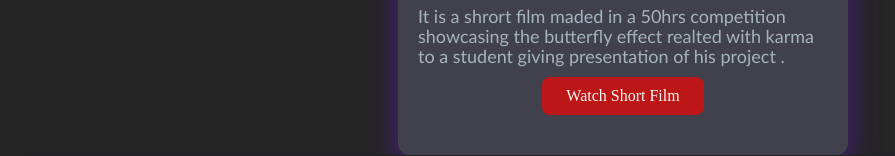
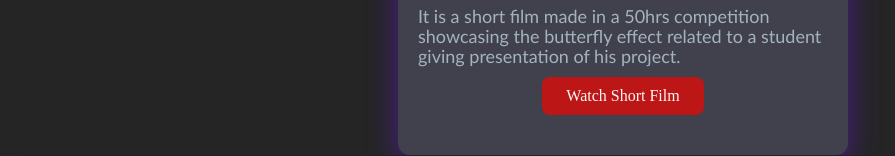
Before and after one commit to vipulkumarchaubey/Cinematic-Film-Card, a plain HTML site: page index.html in a window 1280 px wide. Shown: the part 915-1071 px from the top of the page, without its empty margins (17-912 px from the left). Drawn offline with Linux system fonts and the light colour scheme.

Commit message:
Updated description of card2

```diff
--- a/index.html
+++ b/index.html
@@ -46,8 +46,7 @@
         <!-- image hamra  -->
         <img class="heroimage" src="viranch.png" alt="thumbnail of competition">
 
-        <p class="story"> It is a shrort film  maded in a 50hrs competition showcasing the butterfly effect realted with karma to a student giving
-            presentation of his project .
+        <p class="story"> It is a short film made in a 50hrs competition showcasing the butterfly effect related to a student giving presentation of his project.
 
         </p>
 
```
